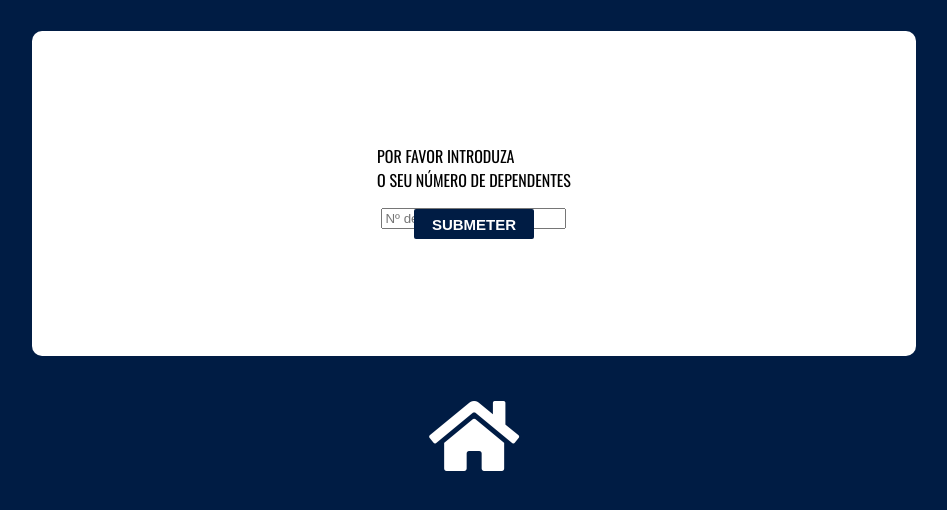
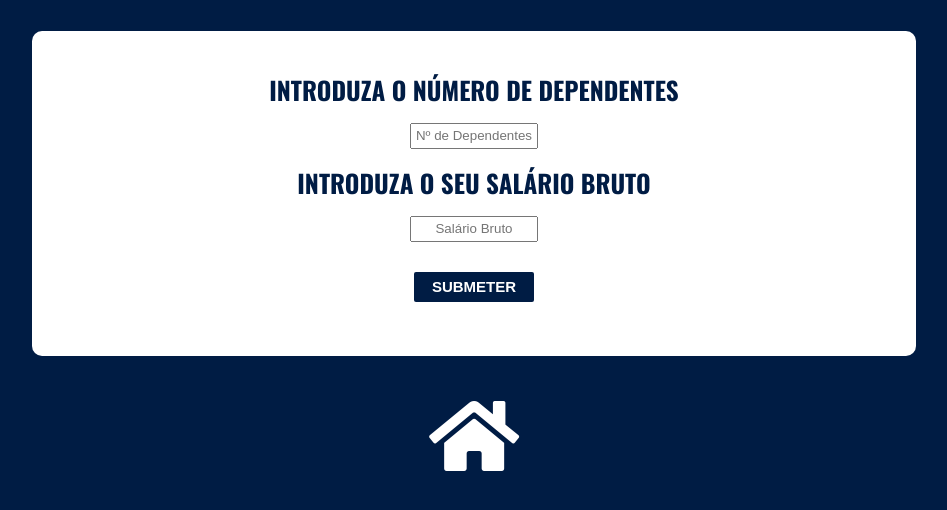
Before and after one commit to RitaSilva28/Calculadora-Sal-rio, a website: page src/NaoCasado/1/1.html in a window 1280 px wide. Shown: the part 202-712 px from the top of the page, without its empty margins (166-1113 px from the left). Drawn offline with nearby package versions, Linux system fonts and the light colour scheme.

Commit message:
html changes

```diff
--- a/src/NaoCasado/1/1.html
+++ b/src/NaoCasado/1/1.html
@@ -28,17 +28,23 @@
     </div>
 
     <div id="container-page-1">
-      <p>
-        POR FAVOR INTRODUZA <br />
-        O SEU NÚMERO DE DEPENDENTES
-      </p>
+      <p class="title-1">INTRODUZA O NÚMERO DE DEPENDENTES</p>
+
+      <input id="input-number" type='number' placeholder="Nº de Dependentes" />
+
+      <p class="title-2">INTRODUZA O SEU SALÁRIO BRUTO</p>
 
       <input
-        class="input-number"
-        type="number"
-        placeholder="Nº de Dependentes"
+        id="input-number-salary"
+        type='number'
+        placeholder="Salário Bruto"
       />
-      <input id="submit-button-1" class="input-submit" type="button" value="Submeter" />
+      <input
+        id="submit-button-1"
+        class="input-submit"
+        type="button"
+        value="Submeter"
+      />
     </div>
 
     <div class="home">
```
Also changed, not shown: src/NaoCasado/2/2.html (+6 -1 lines).
